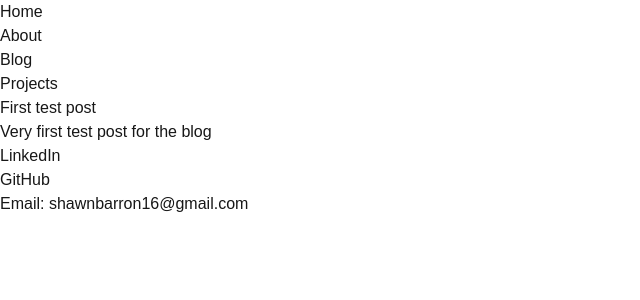
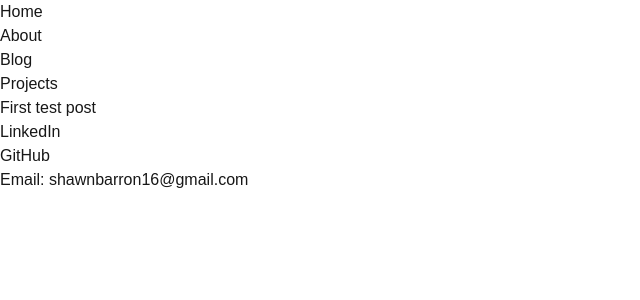
Before and after one commit to shawnbarron16/Personal-Site, a Next.js app: page /blog/test-1 in a window 1280 px wide. Shown: the top 300 px of the page, without its empty margins (0-640 px from the left). Built offline with nearby package versions, Linux system fonts and the light colour scheme.

Commit message:
Added test markdown and converted to html

```diff
--- a/app/blog/[slug]/page.tsx
+++ b/app/blog/[slug]/page.tsx
@@ -1,5 +1,6 @@
 import { getPostBySlug } from "@/lib/posts";
 import { getAllPosts } from "@/lib/posts";
+import ReactMarkdown from "react-markdown";
 
 export async function generateStaticParams() {
   return getAllPosts().map((post) => ({ slug: post.slug }));
@@ -16,7 +17,7 @@ export default async function PostPage({
     return(
         <main>
             <h1>{post.title}</h1>
-            <p>{post.summary}</p>
+            <ReactMarkdown>{post.content}</ReactMarkdown>
         </main>
     )
 }
```
